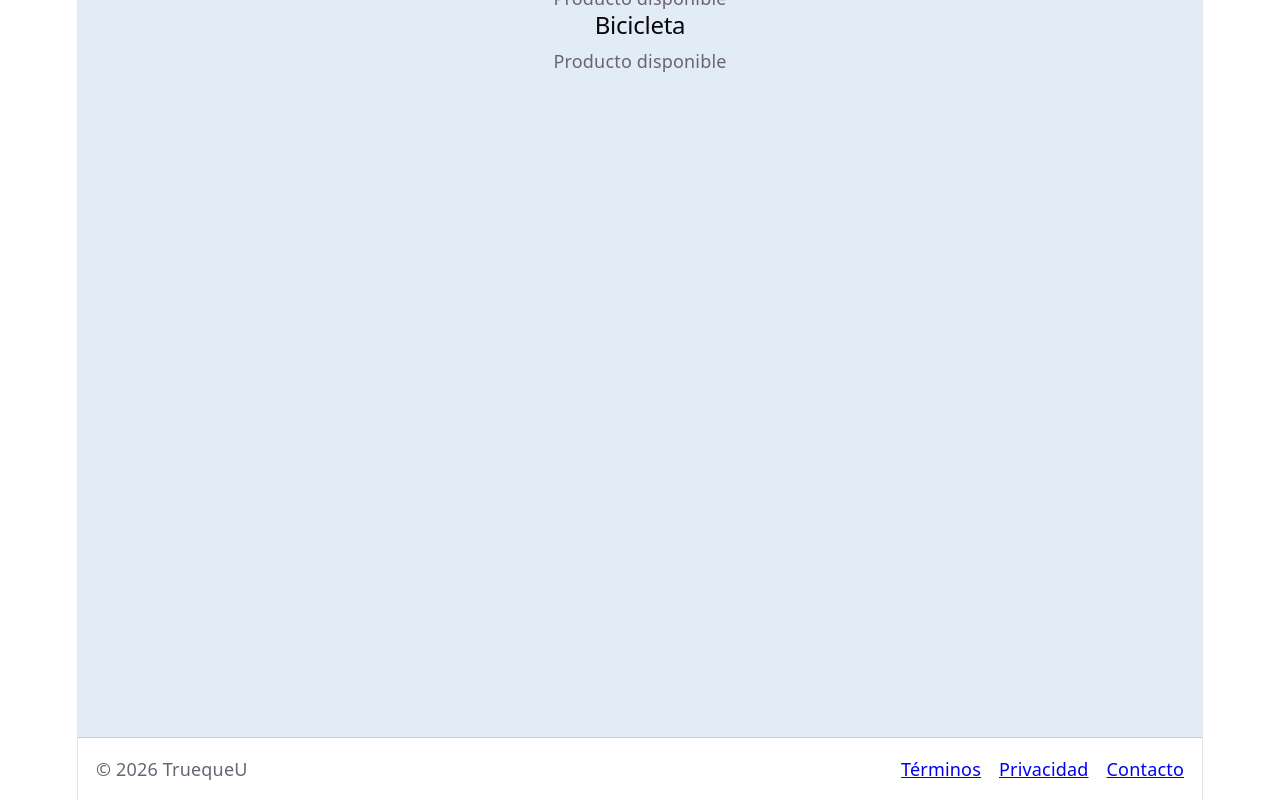
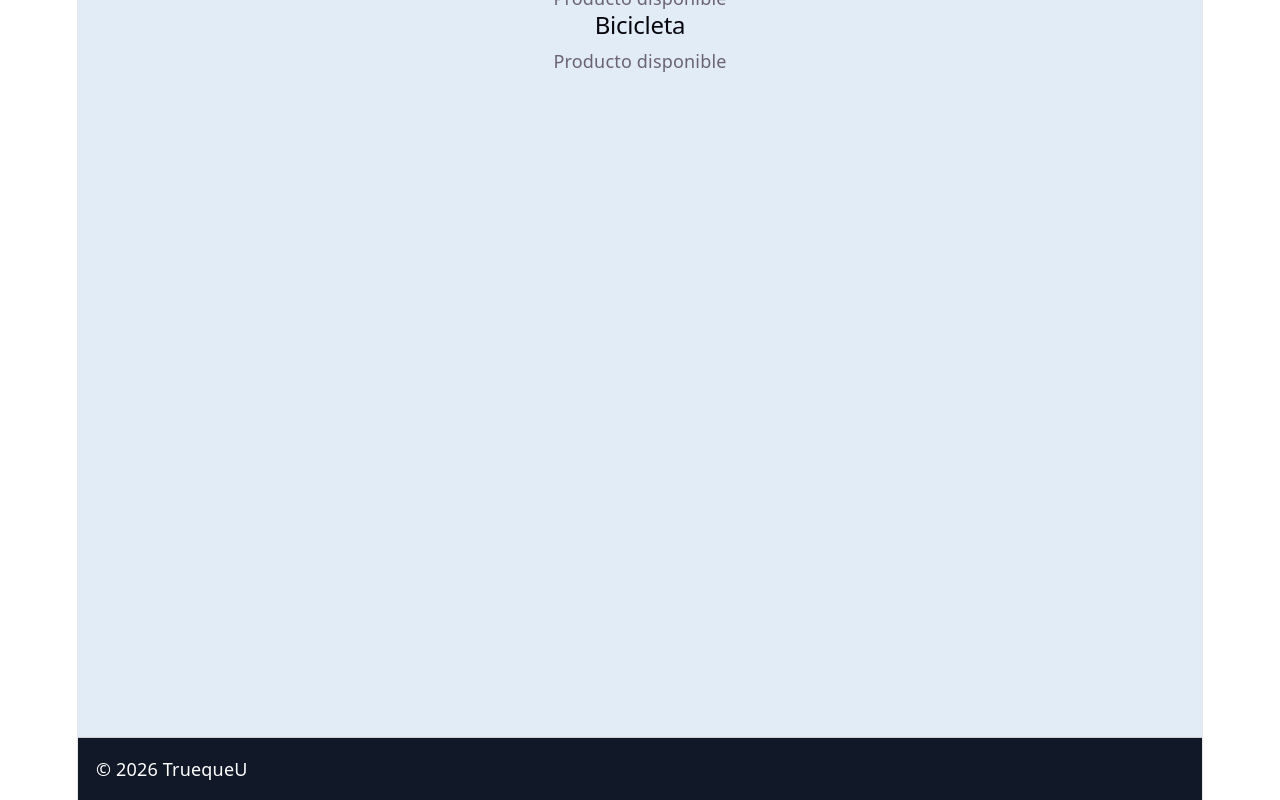
Before and after one commit to Jaramillo-Juanse/TruequeUFront, a React (Vite) app in the folder TruequeUFront/: page / in a window 1280 px wide. Shown: the part 458-1258 px from the top of the page. Built offline with nearby package versions, Linux system fonts and the light colour scheme.

Commit message:
improved styles Footer.tsx

```diff
--- a/TruequeUFront/src/components/Footer.tsx
+++ b/TruequeUFront/src/components/Footer.tsx
@@ -2,12 +2,6 @@ function Footer() {
   return (
     <footer style={styles.footer}>
       <p>© {new Date().getFullYear()} TruequeU</p>
-
-      <div style={styles.links}>
-        <a href="#">Términos</a>
-        <a href="#">Privacidad</a>
-        <a href="#">Contacto</a>
-      </div>
     </footer>
   );
 }
@@ -15,10 +9,12 @@ function Footer() {
 const styles = {
   footer: {
     padding: "1rem",
-    borderTop: "1px solid #ccc",
+    borderTop: "1px solid #cccccc",
     display: "flex",
     justifyContent: "space-between",
     alignItems: "center",
+    backgroundColor: "#111827",
+    color: "#ffffff",
   },
   links: {
     display: "flex",
```
